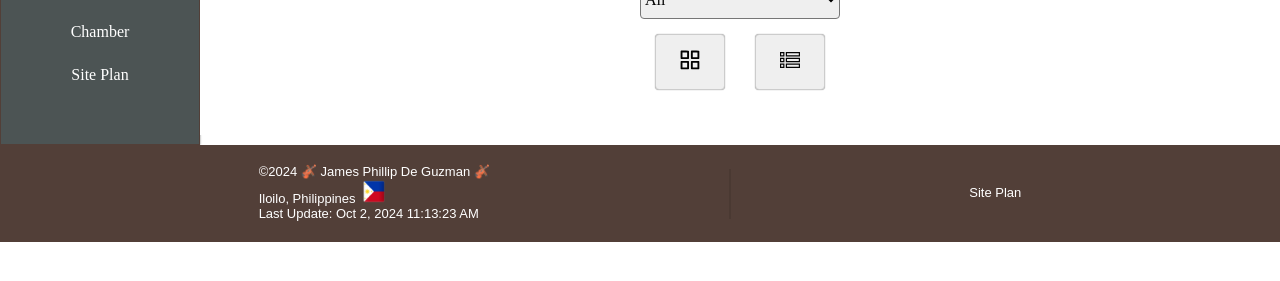
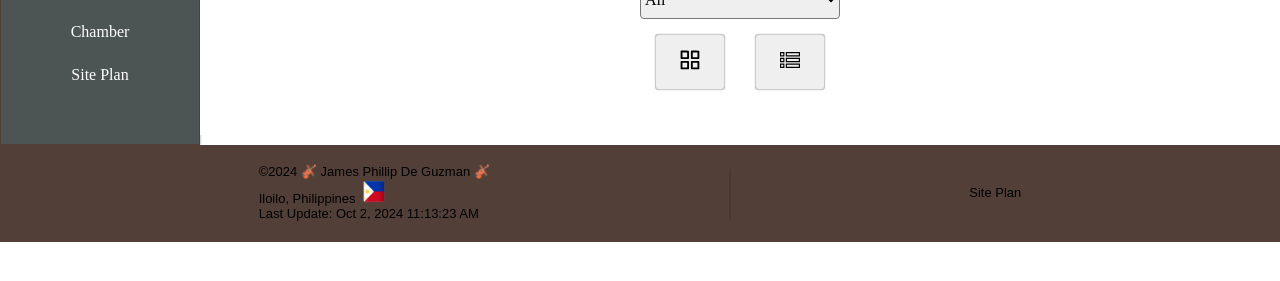
Before and after one commit to jamesphillipdeguzman/wdd231, a plain HTML site: page chamber/directory.html in a window 1280 px wide. Shown: the part 411-692 px from the top of the page. Drawn offline with Linux system fonts and the light colour scheme; a web font is replaced by a local one.

Commit message:
Chamber of Commerce v2.7.1 - Changed footer color to black

```diff
--- a/chamber/styles/chamber.css
+++ b/chamber/styles/chamber.css
@@ -421,7 +421,7 @@ footer {
 
 footer.bottom-details {
     background-color: var(--accent2-color);
-    color: #fff;
+    color: #000;
     font-family: var(--default-font);
     font-size: small;
     margin-top: auto;
@@ -439,6 +439,7 @@ footer.left-footer {
 }
 
 footer.right-footer {
+
     font-family: var(--default-font);
     text-align: center;
     align-items: flex-end;
@@ -446,8 +447,14 @@ footer.right-footer {
 
 }
 
+.right-footer a {
+    color: #000;
+}
+
 .bottom-details p {
+    color: #000;
     font-family: var(--default-font);
+
 }
 
 
@@ -624,6 +631,7 @@ div.horizontal {
 
     footer.bottom-details p,
     a {
+        color: #000;
         font-size: 0.8rem;
         padding: 5px;
         max-width: 100vw;
@@ -631,6 +639,7 @@ div.horizontal {
     }
 
     .bottom-details p {
+        color: #000;
         font-family: var(--default-font);
     }
 
@@ -739,6 +748,7 @@ div.horizontal {
 
     footer.bottom-details p,
     a {
+        color: #000;
         padding: 5px;
         font-size: 0.6rem;
     }
```
